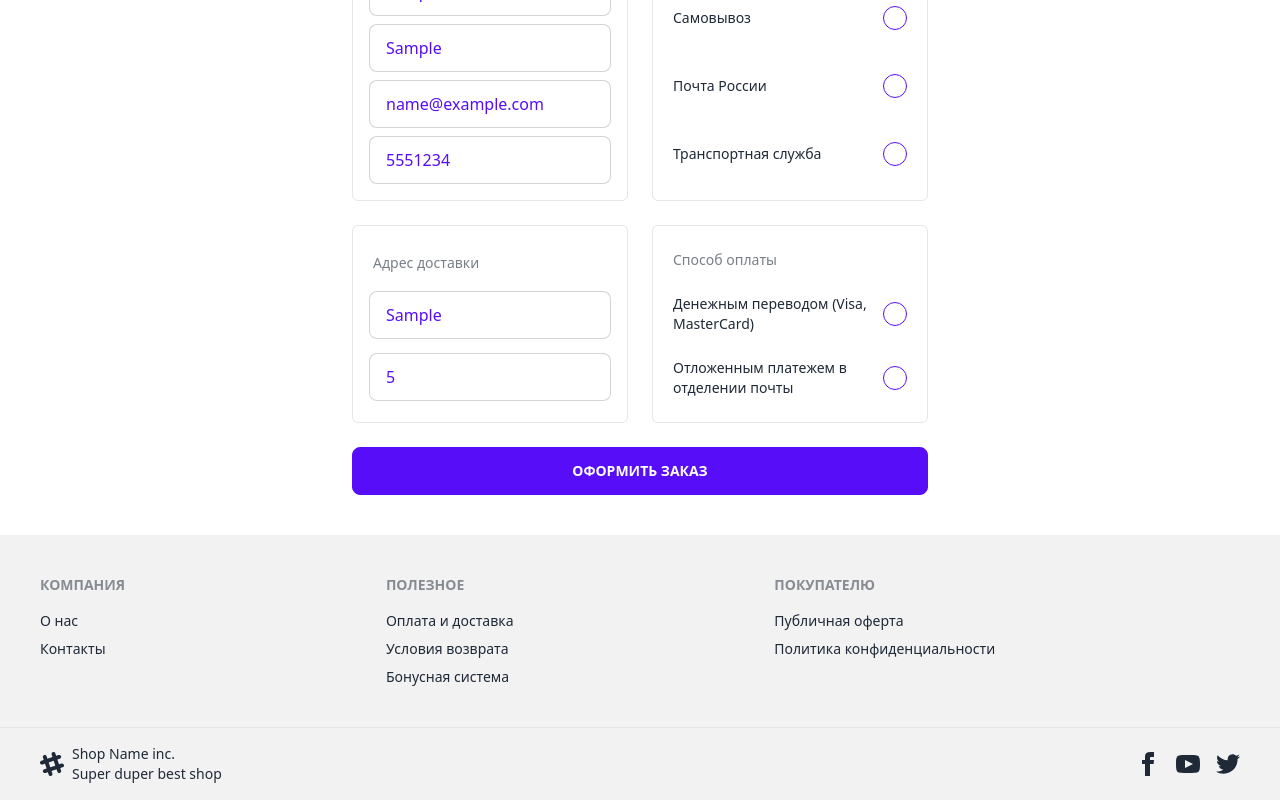
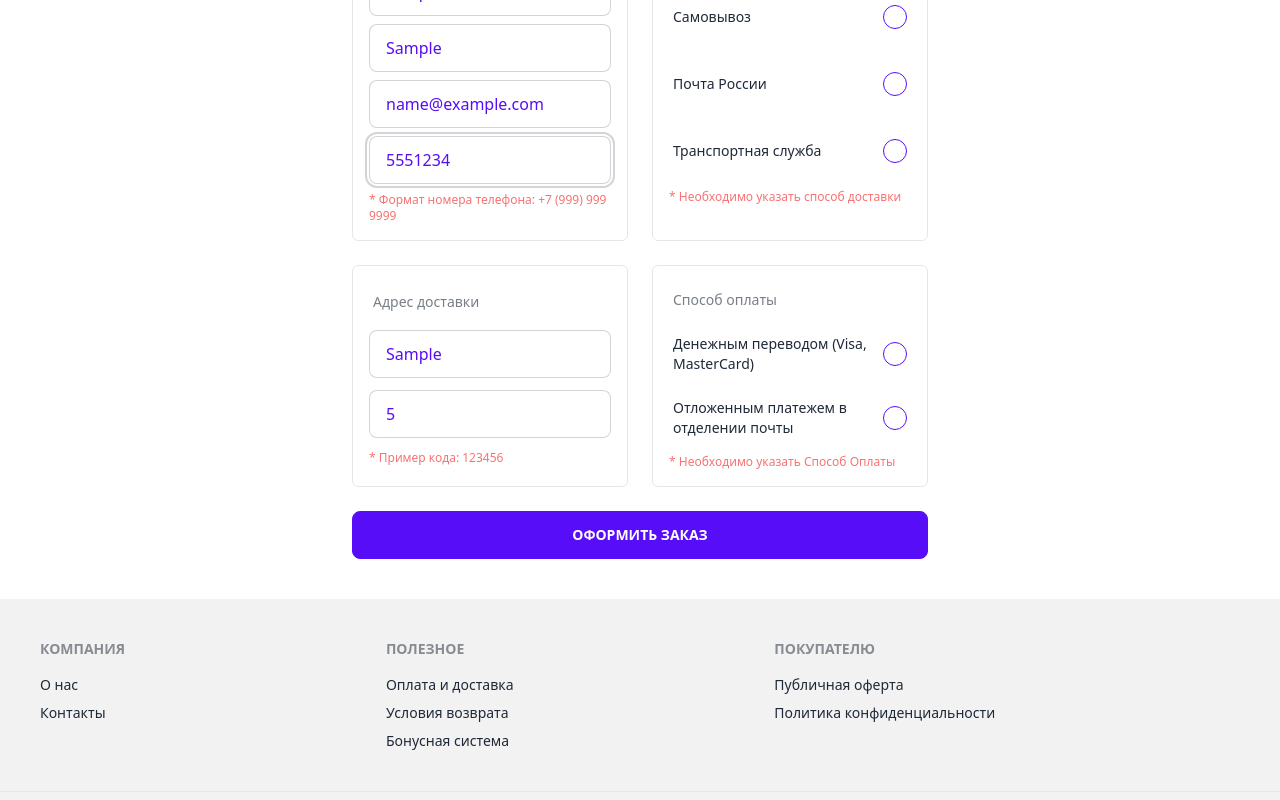
Before and after one commit to daniilboyarinkov/demo-shop, a React (Vite) app: page /cart in a window 1280 px wide. Both pictures are taken after typing "Sample", "Sample", "name@example.com", "5551234", "Sample", "5" into the empty fields and a click on the button "ОФОРМИТЬ ЗАКАЗ". Shown: the part 365-1165 px from the top of the page. Built offline with nearby package versions, Linux system fonts and the light colour scheme.

Commit message:
checkout-form-validation

```diff
--- a/src/pages/CartPage.tsx
+++ b/src/pages/CartPage.tsx
@@ -26,7 +26,11 @@ export function CartPage() {
   const products = useAppSelector((state) => state.cart.cart)
   const total = useAppSelector((state) => state.cart.subtotal)
 
-  const { register, handleSubmit } = useForm<IFormInput>()
+  const {
+    register,
+    handleSubmit,
+    formState: { errors },
+  } = useForm<IFormInput>()
   const onSubmit: SubmitHandler<IFormInput> = (data) => console.log(data)
 
   const handleDeleteProduct = (product: IProduct) => {
@@ -62,29 +66,55 @@ export function CartPage() {
               <span className="label-text opacity-60">Персональные данные</span>
             </label>
             <input
-              {...register("lastName")}
+              {...register("lastName", {
+                required: "Поле Фамилия является обязательным",
+              })}
               className="input input-bordered w-full max-w-xs"
               type="text"
               placeholder="Иванов"
             />
+            {errors?.lastName && (
+              <p className="text-error text-xs">* {errors.lastName.message}</p>
+            )}
             <input
-              {...register("firstName")}
+              {...register("firstName", {
+                required: "Поле Имя является обязательным",
+              })}
               className="input input-bordered w-full max-w-xs"
               type="text"
               placeholder="Иван"
             />
+            {errors?.firstName && (
+              <p className="text-error text-xs">* {errors.firstName.message}</p>
+            )}
             <input
-              {...register("email")}
+              {...register("email", {
+                required: "Поле Email является обязательным",
+                pattern: /^[\w-.]+@([\w-]+\.)+[\w-]{2,4}$/,
+              })}
               className="input input-bordered w-full max-w-xs"
               type="email"
               placeholder="example@mail.ru"
             />
+            {errors?.email && (
+              <p className="text-error text-xs">* {errors.email.message}</p>
+            )}
             <input
-              {...register("phone")}
+              {...register("phone", {
+                required: "Поле Номер Телефона является обязательным",
+                pattern: {
+                  value:
+                    /^\s*(?:\+?(\d{1,3}))?[-. (]*(\d{3})[-. )]*(\d{3})[-. ]*(\d{4})(?: *x(\d+))?\s*$/,
+                  message: "Формат номера телефона: +7 (999) 999 9999",
+                },
+              })}
               className="input input-bordered w-full max-w-xs"
               type="tel"
-              placeholder="+7 (000) 000-00-00"
+              placeholder="+7 (000) 000 0000"
             />
+            {errors?.phone && (
+              <p className="text-error text-xs">* {errors.phone.message}</p>
+            )}
           </section>
 
           <section className="grid gap-2 p-4 border rounded-md border-base-300">
@@ -94,7 +124,9 @@ export function CartPage() {
             <label className="label cursor-pointer">
               <span className="label-text">Самовывоз</span>
               <input
-                {...register("deliveryType")}
+                {...register("deliveryType", {
+                  required: "Необходимо указать способ доставки",
+                })}
                 className="radio radio-primary"
                 type="radio"
                 value="Самовывоз"
@@ -103,7 +135,9 @@ export function CartPage() {
             <label className="label cursor-pointer">
               <span className="label-text">Почта России</span>
               <input
-                {...register("deliveryType")}
+                {...register("deliveryType", {
+                  required: "Необходимо указать способ доставки",
+                })}
                 className="radio radio-primary"
                 type="radio"
                 value="Почта России"
@@ -112,12 +146,19 @@ export function CartPage() {
             <label className="label cursor-pointer">
               <span className="label-text">Транспортная служба</span>
               <input
-                {...register("deliveryType")}
+                {...register("deliveryType", {
+                  required: "Необходимо указать способ доставки",
+                })}
                 className="radio radio-primary"
                 type="radio"
                 value="Транспортная служба"
               />
             </label>
+            {errors?.deliveryType && (
+              <p className="text-error text-xs">
+                * {errors?.deliveryType.message}
+              </p>
+            )}
           </section>
 
           <section className="grid gap-2 p-4 border rounded-md border-base-300">
@@ -125,17 +166,32 @@ export function CartPage() {
               <span className="label-text"> Адрес доставки</span>
             </label>
             <input
-              {...register("addressTown")}
+              {...register("addressTown", {
+                required: "Необходимо указать Город Доставки",
+              })}
               className="input input-bordered w-full max-w-xs"
               type="text"
               placeholder="Город"
             />
+            {errors?.addressTown && (
+              <p className="text-error text-xs">
+                * {errors?.addressTown.message}
+              </p>
+            )}
             <input
-              {...register("postCode")}
+              {...register("postCode", {
+                required: "Необходимо указать Отделение Почты",
+                pattern: { value: /\d{6}/, message: "Пример кода: 123456" },
+              })}
               className="input input-bordered w-full max-w-xs"
               type="number"
               placeholder="Отделение почты"
             />
+            {errors?.postCode && (
+              <p className="text-error  text-xs">
+                * {errors?.postCode.message}
+              </p>
+            )}
           </section>
 
           <section className="grid gap-2 p-4 border rounded-md border-base-300">
@@ -147,7 +203,9 @@ export function CartPage() {
                 Денежным переводом (Visa, MasterCard)
               </span>
               <input
-                {...register("paymentType")}
+                {...register("paymentType", {
+                  required: "Необходимо указать Способ Оплаты",
+                })}
                 className="radio radio-primary"
                 type="radio"
                 value="Самовывоз"
@@ -158,12 +216,19 @@ export function CartPage() {
                 Отложенным платежем в отделении почты
               </span>
               <input
-                {...register("paymentType")}
+                {...register("paymentType", {
+                  required: "Необходимо указать Способ Оплаты",
+                })}
                 className="radio radio-primary"
                 type="radio"
                 value="Почта России"
               />
             </label>
+            {errors?.paymentType && (
+              <p className="text-error text-xs">
+                * {errors?.paymentType.message}
+              </p>
+            )}
           </section>
 
           <button className="btn btn-primary sm:col-span-2" type="submit">
```
